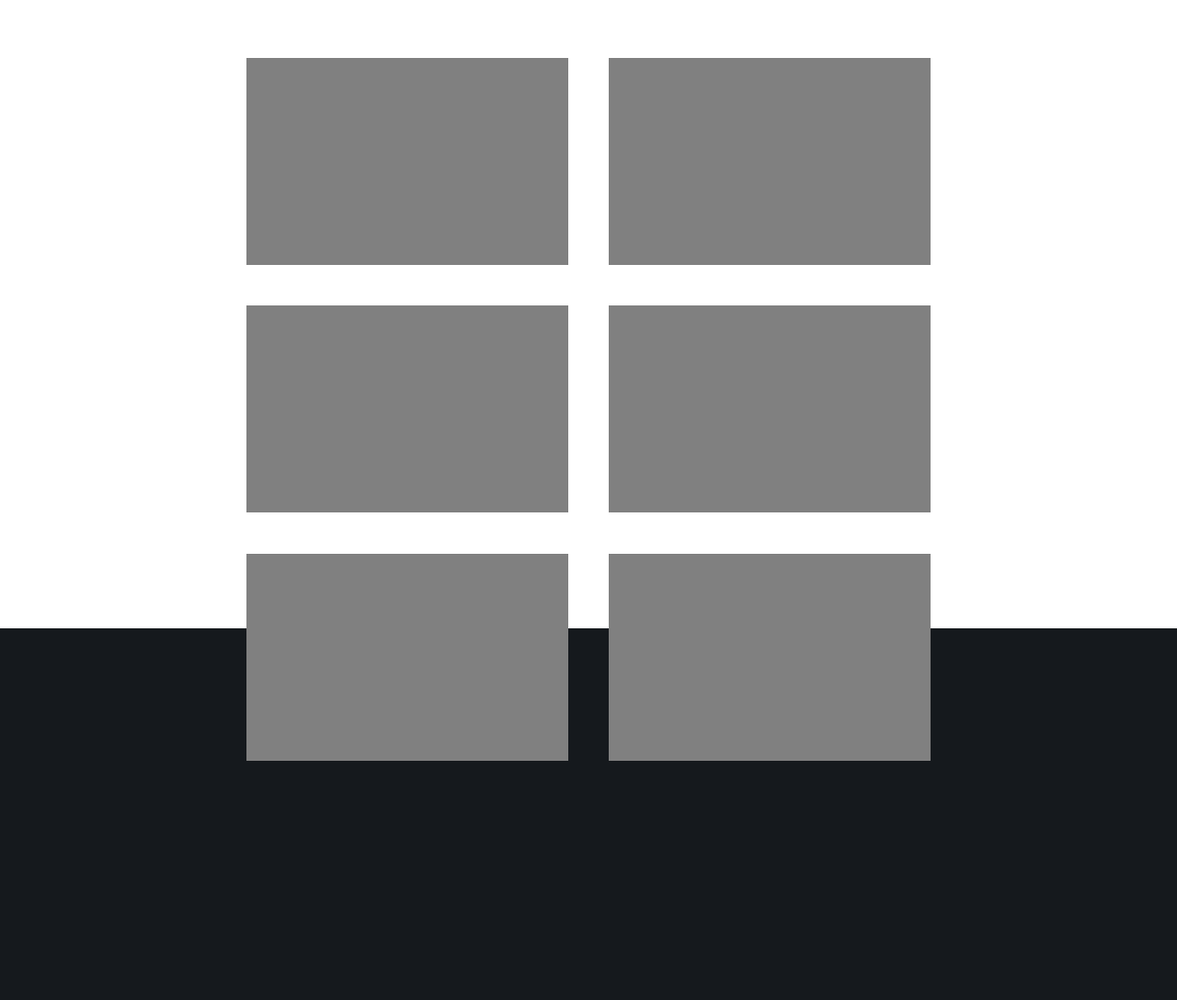
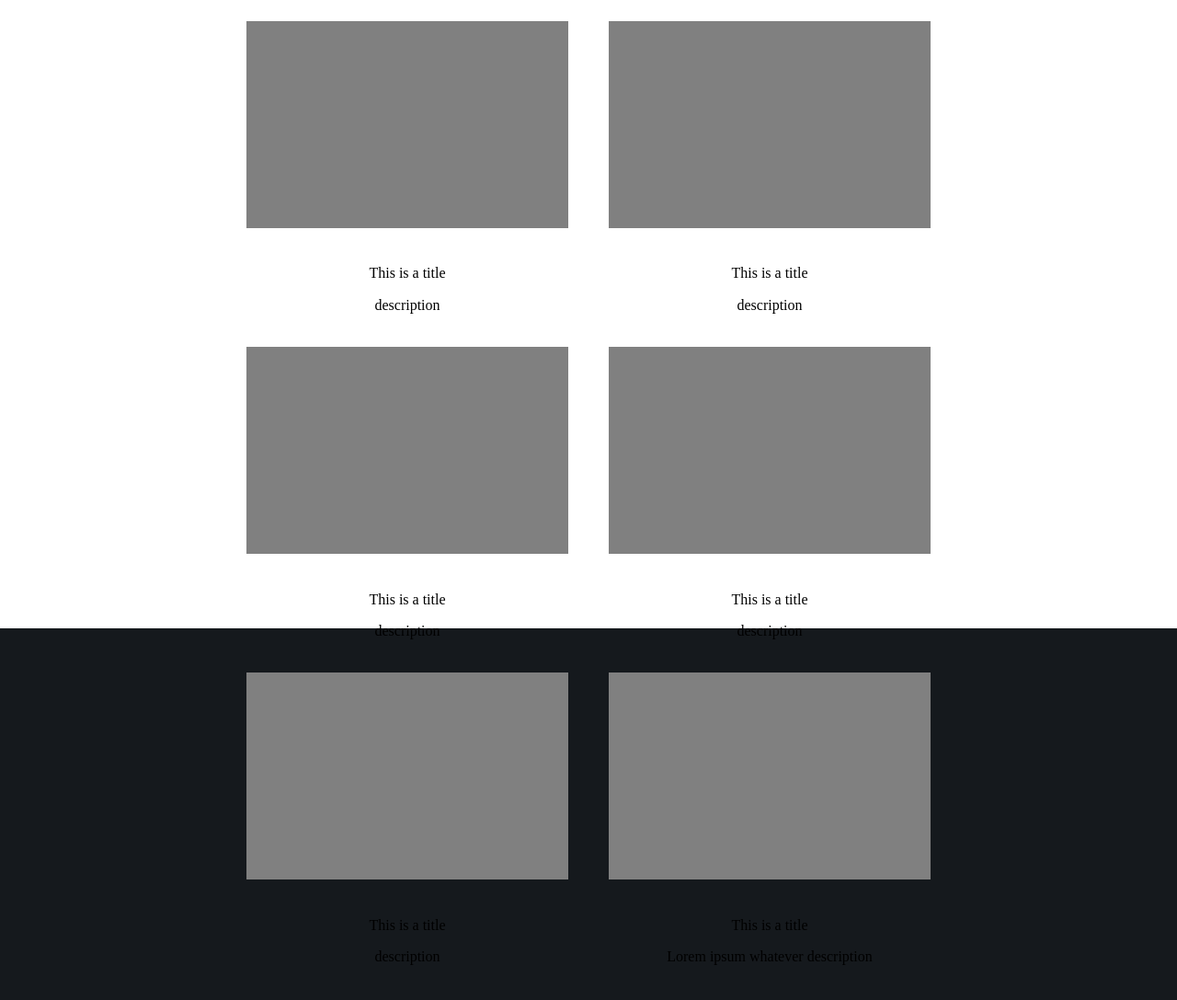
Before and after one commit to nmontanino/places, a plain HTML site: page index.html in a window 1280 px wide. Shown: the part 917-2004 px from the top of the page at 92% size. Drawn offline with nearby package versions, Linux system fonts and the light colour scheme; a web font is replaced by a local one.

Commit message:
Add placeholder boxes for work samples

```diff
--- a/css/styles.css
+++ b/css/styles.css
@@ -269,7 +269,12 @@ footer p {
     margin: 20px;
 }
 
+.work-sample{
+    display: inline-block;
+}
+
 .work-container {
-    padding: 160px;
+    padding: 120px;
     text-align: center;
+    max-height: 100%;
 }
--- a/index.html
+++ b/index.html
@@ -33,12 +33,36 @@
 
     <div id="work">
         <div class="work-container">
+            <div class="work-sample">
                 <div class="preview"></div>
+                <p class="work-title">This is a title</p>
+                <p class="work-description">description</p>
+            </div>
+            <div class="work-sample">
                 <div class="preview"></div>
+                <p class="work-title">This is a title</p>
+                <p class="work-description">description</p>
+            </div>
+            <div class="work-sample">
                 <div class="preview"></div>
+                <p class="work-title">This is a title</p>
+                <p class="work-description">description</p>
+            </div>
+            <div class="work-sample">
                 <div class="preview"></div>
+                <p class="work-title">This is a title</p>
+                <p class="work-description">description</p>
+            </div>
+            <div class="work-sample">
                 <div class="preview"></div>
+                <p class="work-title">This is a title</p>
+                <p class="work-description">description</p>
+            </div>
+            <div class="work-sample">
                 <div class="preview"></div>
+                <p class="work-title">This is a title</p>
+                <p class="work-description">Lorem ipsum whatever description</p>
+            </div>
         </div>
     </div>
     <div id="about"></div>
```
Lines whose indentation alone changed are shown as unchanged.
